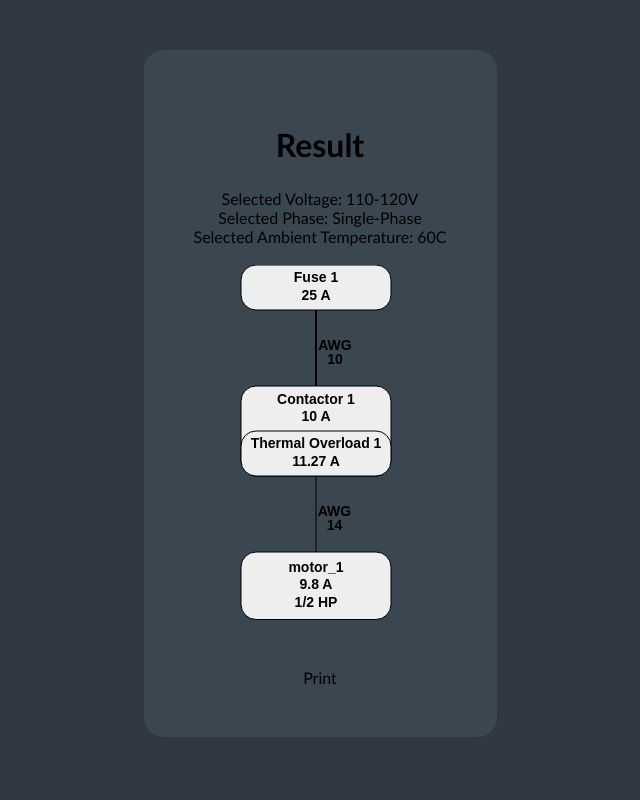
After one commit to kouadio23/ivoryulpanel, a PHP site: page /generate_panel_2141259364.html in a window 1280 px wide. The commit adds this page. Shown: the whole page, without its empty margins (320-960 px from the left). Run offline with PHP 8.4, Linux system fonts and the light colour scheme.

Commit message:
Add files via upload

```diff
--- /dev/null
+++ b/cached_pages_01.txt
@@ -0,0 +1,5 @@
+This page was created by:
+Tyler
+Dan
+Ben
+Blake
--- /dev/null
+++ b/generate_panel_2141259364.html
@@ -0,0 +1,41 @@
+
+<html>
+<head>
+    <title>UL Panel App</title>
+    <link rel="icon" type="image/x-icon" href="/images/favicon.ico" />
+    <link rel="stylesheet" href="style.css">
+</head>
+<body>
+    <div class="input_panel">
+        <h1 class="page_title">Result</h1><br>
+        <font color=black>
+            Selected Voltage: 110-120V<br>
+            Selected Phase: Single-Phase<br>
+            Selected Ambient Temperature: 60C<br><br><svg width='160' height='403'><style>
+.comp_label {
+    font: bold 14px sans-serif;
+    fill:#000000;
+    dominant-baseline:middle;
+    text-anchor:middle
+    }
+
+.comp_box {
+    fill:#EEEEEE;
+    rx:15;
+    stroke:#000000
+    }
+
+.conn_line{
+    stroke:black;
+    stroke:#000000
+    }
+
+</style><line x1='76' y1='143.5' x2='76' y2='309.5' stroke-width='1' class='conn_line' /><text x='94.5' y='247.125' class='comp_label'>AWG</text><text x='94.5' y='260.875' class='comp_label'>14</text><rect x='1' y='287' width='150' height='67.5' class='comp_box'/><text x='76' y='303.52777777778' class='comp_label'>motor_1</text><text x='76' y='320.75' class='comp_label'>9.8 A</text><text x='76' y='337.97222222222' class='comp_label'>1/2 HP</text><line x1='76' y1='22.5' x2='76' y2='143.5' stroke-width='2' class='conn_line' /><text x='95' y='81.125' class='comp_label'>AWG</text><text x='95' y='94.875' class='comp_label'>10</text><rect x='1' y='121' width='150' height='90' class='comp_box'/><text x='76' y='135.16666666667' class='comp_label'>Contactor 1</text><text x='76' y='151.83333333333' class='comp_label'>10 A</text><rect x='1' y='166' width='150' height='45' class='comp_box'/><text x='76' y='179.33333333333' class='comp_label'>Thermal Overload 1</text><text x='76' y='197.66666666667' class='comp_label'>11.27 A</text><rect x='1' y='0' width='150' height='45' class='comp_box'/><text x='76' y='13.333333333333' class='comp_label'>Fuse  1</text><text x='76' y='31.666666666667' class='comp_label'>25 A</text></svg>
+    <br>
+    <a class="cool_btn" onclick=PrintPage()> Print </a> <!--Print Button -->
+    <script type="text/javascript">
+        function PrintPage()
+        {
+            window.print();
+        }
+    </script>
--- a/style.css
+++ b/style.css
@@ -1,38 +1,5 @@
-.cool_btn {
-    font-size:large;
-    padding:15px;
-    background-color:#00ADB4;
-    color:#303841;
-    box-shadow: 0px 5px 0px #303841;
-    margin:15px;
-    border-radius:5px;
-    font-weight: bold;
-    text-decoration:none;
-}
-.cool_btn:hover {
-    background-color:#10BDC4;
-    cursor:pointer;
-}
-
-.cool_drpdwn {
-    font-size:medium;
-    padding: 10px;
-    background-color:#faf8f8;
-    color:#303841;
-    box-shadow: 0px 5px 0px #303841;
-    margin:10px;
-    border-radius:5px;
-    border-width:2px;
-    font-weight: bold;
-    text-decoration:none;
-}
-.cool_drpdwn:hover {
-    background-color:#d9e2db;
-    cursor:pointer;
-}
-
 .page_title {
-    color: #00ADB4;
+    color: #000000;
     padding:20px;
     border-radius:4px;
     margin:5px;
@@ -55,21 +22,3 @@ body {
     padding:50px;
     color:#EEEEEE;
 }
-
-.number_input {
-    width:50px;
-}
-
-.count_input {
-    display:inline-block;
-    text-align:left;
-    color:#EEEEEE;
-}
-
-.table_title {
-    width:100%;
-    background-color: #303841;
-    padding: 5px;
-    border-radius:5px;
-    margin-top:15px;
-}
```
